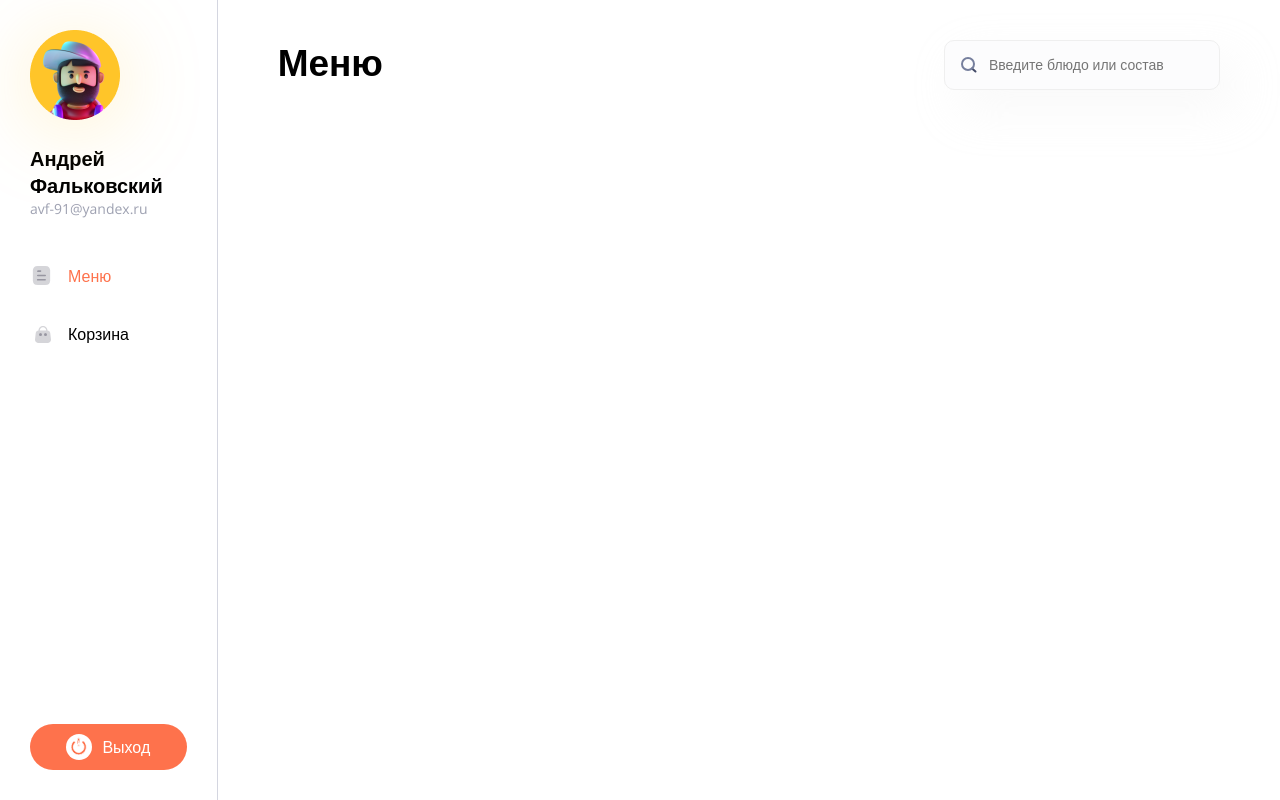
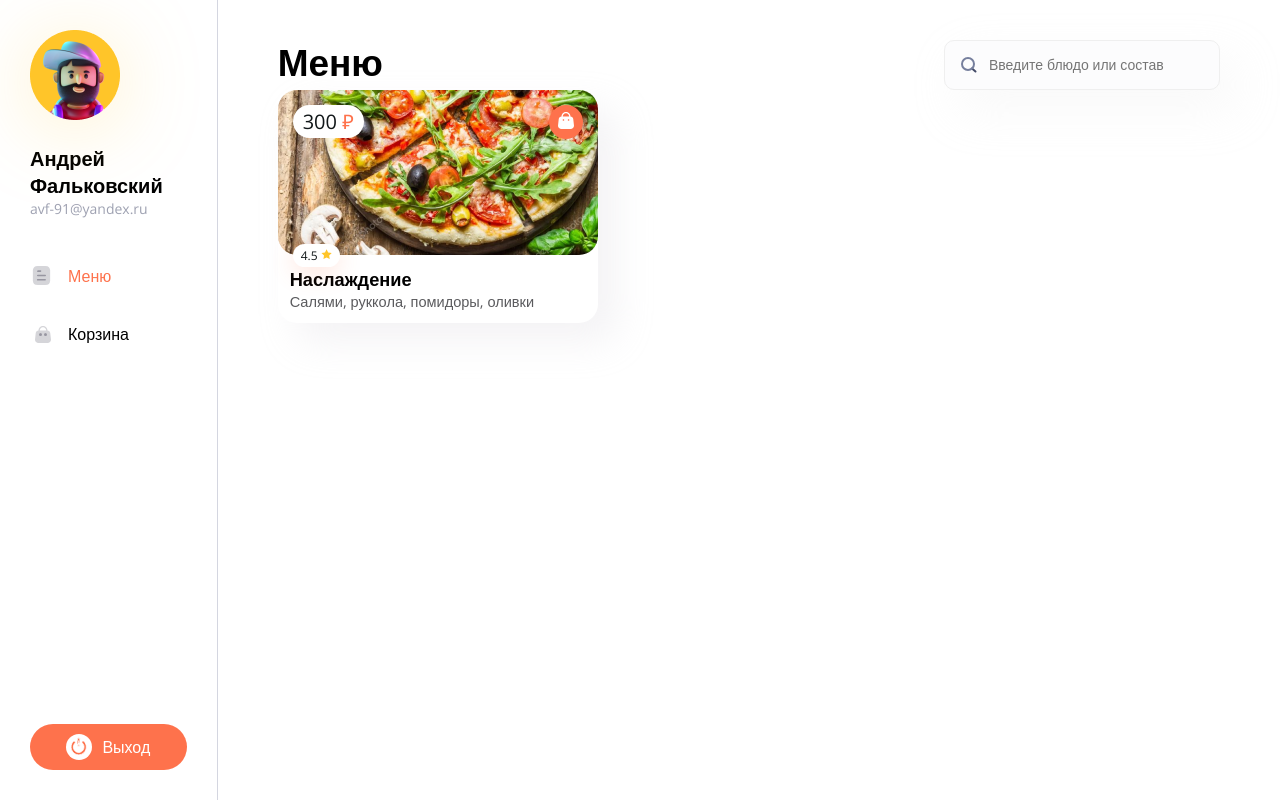
Before and after one commit to avf-hub/pizza-app, a React (Vite) app: page / in a window 1280 px wide. Built offline with nearby package versions, Linux system fonts and the light colour scheme.

Commit message:
Карточка товара

```diff
--- /dev/null
+++ b/src/components/ProductCard/ProductCard.module.css
@@ -0,0 +1,85 @@
+.head {
+	position: relative;
+	min-height: 165px;
+	border-radius: 19px;
+}
+
+.card {
+	background: var(--white-color);
+	border-radius: 19px;
+	box-shadow: 18.21428680419922px 18.21428680419922px 36.42857360839844px 0px rgba(211, 209, 216, 0.25);
+	width: 320px;
+}
+
+.footer {
+	padding: 12px;
+}
+
+.title {
+	color: var(--text-color);
+	font-size: 18.214px;
+	font-style: normal;
+	font-weight: 600;
+	line-height: normal;
+}
+
+.description {
+	color: var(--text-secondary-color);
+	font-size: 14.571px;
+	font-style: normal;
+	font-weight: 400;
+	line-height: normal;
+}
+
+.link {
+	text-decoration: none;
+}
+
+.price {
+	position: absolute;
+	top: 15px;
+	left: 15px;
+	background: var(--white-color);
+	padding: 3px 10px;
+	border-radius: 20px;
+	color: #111719;
+	font-size: 20px;
+	font-style: normal;
+	font-weight: 400;
+	line-height: normal;
+}
+
+.currency {
+	color: var(--primary-color);
+}
+
+.rating {
+	position: absolute;
+	bottom: -12px;
+	left: 15px;
+	background: var(--white-color);
+	padding: 3px 8px;
+	border-radius: 20px;
+	color: #111719;
+	font-size: 12px;
+	font-style: normal;
+	font-weight: 400;
+	line-height: normal;
+	box-shadow: 0px 6.0714287757873535px 24.285715103149414px 0px rgba(254, 114, 76, 0.20);
+}
+
+.add-to-cart {
+	position: absolute;
+	top: 15px;
+	right: 15px;
+	background: var(--primary-color);
+	border-radius: 50%;
+	width: 34px;
+	height: 34px;
+	border: none;
+	cursor: pointer;
+}
+
+.add-to-cart:hover {
+	background: var(--primary-hover-color);
+}
--- /dev/null
+++ b/src/components/ProductCard/ProductCard.tsx
@@ -0,0 +1,31 @@
+import { Link } from 'react-router-dom';
+import styles from './ProductCard.module.css';
+import type { ProductCardProps } from './ProductCard.props';
+
+function ProductCard(props: ProductCardProps) {
+	return (
+		<Link to={'/'} className={styles.link}>
+			<div className={styles.card}>
+				<div className={styles.head} style={{ backgroundImage: `url('${props.image}')` }}>
+					<div className={styles.price}>
+						{props.price}&nbsp;
+						<span className={styles.currency}>₽</span>
+					</div>
+					<button className={styles['add-to-cart']}>
+						<img src="/cart-button-icon.svg" alt="Добавить в корзину" />
+					</button>
+					<div className={styles.rating}>
+						{props.rating}&nbsp;
+						<img src="/star-icon.svg" alt="Иконка звезды" />
+					</div>
+				</div>
+				<div className={styles.footer}>
+					<div className={styles.title}>{props.title}</div>
+					<div className={styles.description}>{props.description}</div>
+				</div>
+			</div>
+		</Link>
+	);
+};
+
+export default ProductCard;
--- a/src/pages/Menu/Menu.tsx
+++ b/src/pages/Menu/Menu.tsx
@@ -1,4 +1,5 @@
 import Headling from '../../components/Headling/Headling';
+import ProductCard from '../../components/ProductCard/ProductCard';
 import Search from '../../components/Search/Search';
 import styles from './Menu.module.css';
 
@@ -8,6 +9,15 @@
 			<Headling>Меню</Headling>
 			<Search placeholder='Введите блюдо или состав'/>
 		</div>
-
+		<div>
+			<ProductCard
+				id={1}
+				title='Наслаждение'
+				description='Салями, руккола, помидоры, оливки'
+				rating={4.5}
+				price={300}
+				image='/product-demo.png'
+			/>
+		</div>
 	</>;
 }
```
Also changed, not shown: src/components/ProductCard/ProductCard.props.ts (added, +8 -0 lines).
